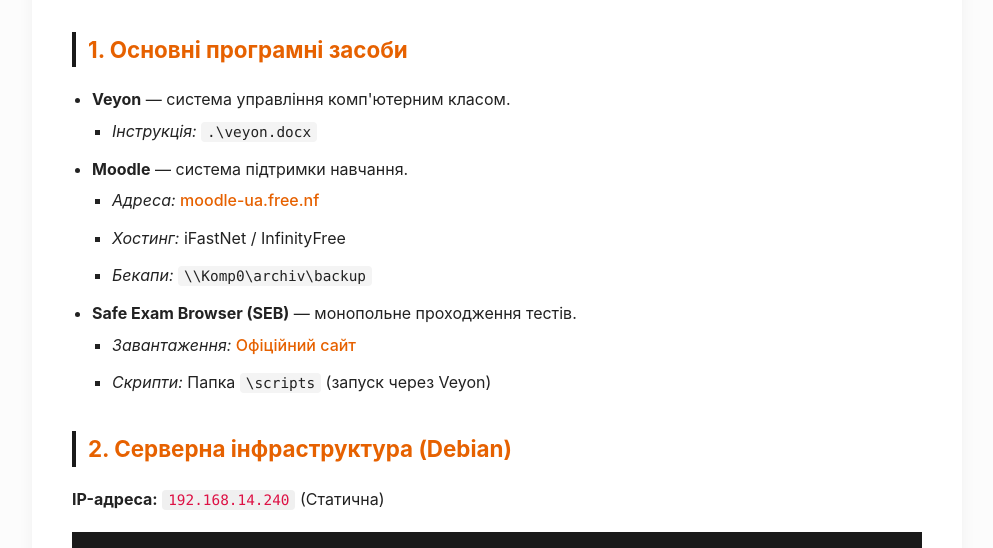
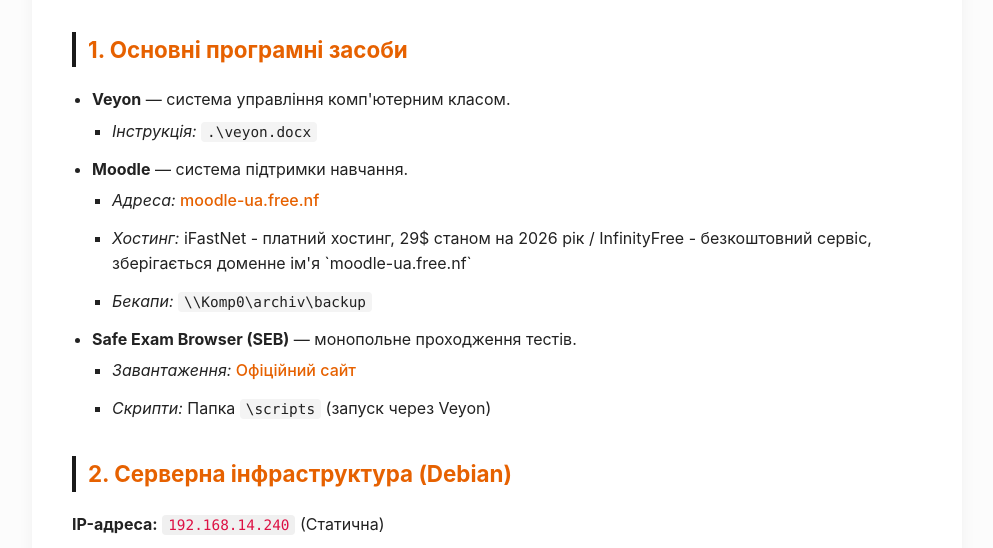
Before and after one commit to skiffua/administration, a plain HTML site: page README.html in a window 1280 px wide. Shown: the part 227-775 px from the top of the page, without its empty margins (143-1136 px from the left). Drawn offline with Linux system fonts and the light colour scheme.

Commit message:
Add documentation

```diff
--- a/README.html
+++ b/README.html
@@ -185,7 +185,7 @@
         <li><strong>Moodle</strong> — система підтримки навчання.
             <ul>
                 <li><em>Адреса:</em> <a href="https://moodle-ua.free.nf/" target="_blank">moodle-ua.free.nf</a></li>
-                <li><em>Хостинг:</em> iFastNet / InfinityFree</li>
+                <li><em>Хостинг:</em> iFastNet - платний хостинг, 29$ станом на 2026 рік / InfinityFree - безкоштовний сервіс, зберігається доменне ім'я `moodle-ua.free.nf`</li>
                 <li><em>Бекапи:</em> <code>\\Komp0\archiv\backup</code></li>
             </ul>
         </li>
```
